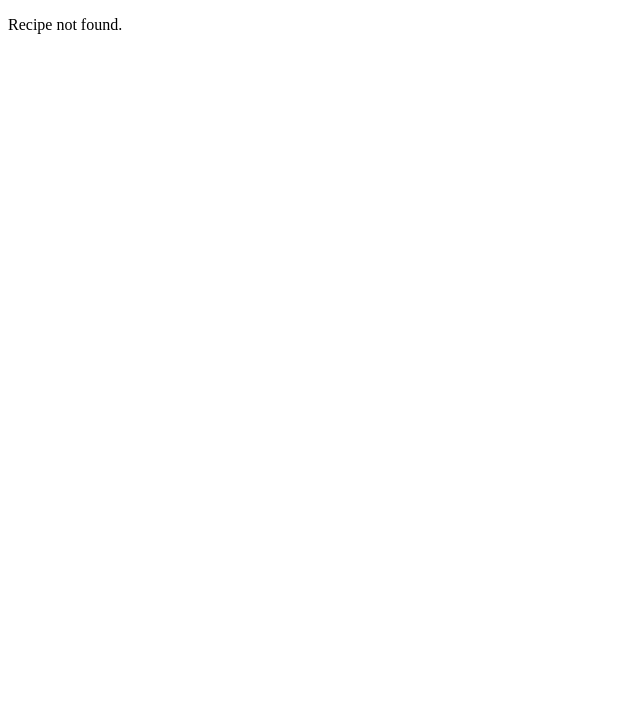
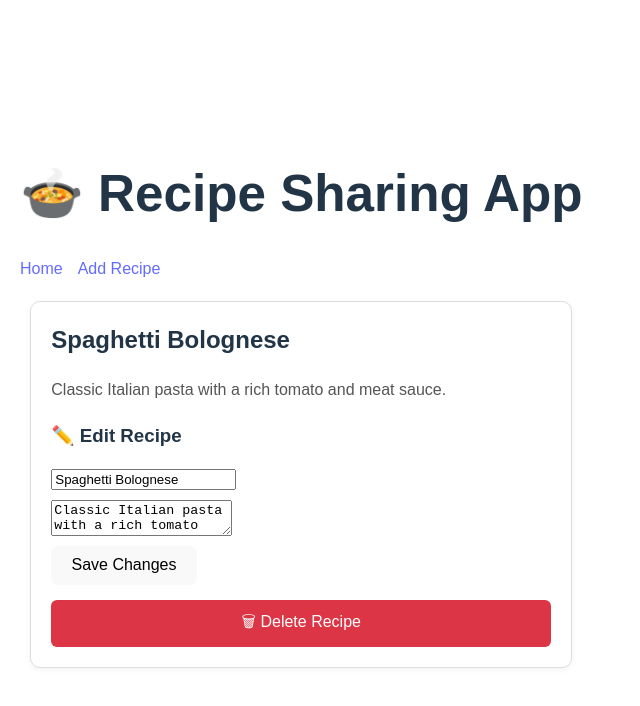
Before and after one commit to Gbemilash/alx-fe-reactjs, a React (Vite) app in the folder recipe-sharing-app/: page /recipe/1 in a window 1280 px wide. Before the commit this address had no page. Shown: the top 706 px of the page, without its empty margins (0-640 px from the left). Built offline with nearby package versions, Linux system fonts and the light colour scheme.

Commit message:
feat: complete recipe sharing app with add, view, edit, delete features using Zustand + React Router

```diff
--- a/recipe-sharing-app/src/App.jsx
+++ b/recipe-sharing-app/src/App.jsx
@@ -1,39 +1,44 @@
-import { Link } from "react-router-dom";
+import { useEffect } from "react";
+import { BrowserRouter as Router, Routes, Route, Link } from "react-router-dom";
+import RecipeList from "./components/RecipeList";
+import AddRecipeForm from "./components/AddRecipeForm";
+import RecipeDetails from "./components/RecipeDetails";
 import { useRecipeStore } from "./recipeStore";
 
 export default function App() {
-  const recipes = useRecipeStore((state) => state.recipes);
-  const addRecipe = useRecipeStore((state) => state.addRecipe);
+  const setRecipes = useRecipeStore((state) => state.setRecipes);
 
-  const handleAddRecipe = () => {
-    const title = prompt("Enter recipe title:");
-    const description = prompt("Enter recipe description:");
-    if (title && description) {
-      addRecipe({ title, description });
-    }
-  };
+  useEffect(() => {
+    // ✅ Seed data (will only run on first load)
+    setRecipes([
+      {
+        id: 1,
+        title: "Spaghetti Bolognese",
+        description: "Classic Italian pasta with a rich tomato and meat sauce.",
+      },
+      {
+        id: 2,
+        title: "Chicken Curry",
+        description: "Spicy chicken curry with coconut milk and fresh herbs.",
+      },
+    ]);
+  }, [setRecipes]);
 
   return (
-    <div className="p-4">
-      <h1 className="text-3xl font-bold mb-4">Recipe Sharing App</h1>
+    <Router>
+      <div style={{ padding: "20px", fontFamily: "sans-serif" }}>
+        <h1>🍲 Recipe Sharing App</h1>
+        <nav style={{ marginBottom: "20px" }}>
+          <Link to="/" style={{ marginRight: "15px" }}>Home</Link>
+          <Link to="/add">Add Recipe</Link>
+        </nav>
 
-      <button
-        onClick={handleAddRecipe}
-        className="bg-green-500 text-white p-2 rounded mb-4"
-      >
-        Add Recipe
-      </button>
-
-      <ul>
-        {recipes.length === 0 && <p>No recipes yet. Add one above!</p>}
-        {recipes.map((recipe) => (
-          <li key={recipe.id} className="mb-2">
-            <Link to={`/recipe/${recipe.id}`} className="text-blue-500 underline">
-              {recipe.title}
-            </Link>
-          </li>
-        ))}
-      </ul>
-    </div>
+        <Routes>
+          <Route path="/" element={<RecipeList />} />
+          <Route path="/add" element={<AddRecipeForm />} />
+          <Route path="/recipe/:id" element={<RecipeDetails />} />
+        </Routes>
+      </div>
+    </Router>
   );
 }
--- /dev/null
+++ b/recipe-sharing-app/src/components/AddRecipeForm.jsx
@@ -0,0 +1,69 @@
+import { useState } from "react";
+import { useRecipeStore } from "../recipeStore";
+
+const AddRecipeForm = () => {
+  const addRecipe = useRecipeStore((state) => state.addRecipe);
+  const [title, setTitle] = useState("");
+  const [description, setDescription] = useState("");
+
+  const handleSubmit = (e) => {
+    e.preventDefault();
+    if (!title.trim()) return alert("Please enter a recipe title.");
+    addRecipe({ id: Date.now(), title, description });
+    setTitle("");
+    setDescription("");
+  };
+
+  return (
+    <form
+      onSubmit={handleSubmit}
+      style={{
+        display: "flex",
+        flexDirection: "column",
+        gap: "10px",
+        maxWidth: "400px",
+        margin: "0 auto",
+      }}
+    >
+      <input
+        type="text"
+        value={title}
+        onChange={(e) => setTitle(e.target.value)}
+        placeholder="Recipe title"
+        style={{
+          padding: "10px",
+          borderRadius: "6px",
+          border: "1px solid #ccc",
+          fontSize: "16px",
+        }}
+      />
+      <textarea
+        value={description}
+        onChange={(e) => setDescription(e.target.value)}
+        placeholder="Recipe description"
+        rows={4}
+        style={{
+          padding: "10px",
+          borderRadius: "6px",
+          border: "1px solid #ccc",
+          fontSize: "16px",
+        }}
+      />
+      <button
+        type="submit"
+        style={{
+          backgroundColor: "#007bff",
+          color: "white",
+          border: "none",
+          padding: "10px",
+          borderRadius: "6px",
+          cursor: "pointer",
+        }}
+      >
+        ➕ Add Recipe
+      </button>
+    </form>
+  );
+};
+
+export default AddRecipeForm;
--- a/recipe-sharing-app/src/components/DeleteRecipeButton.jsx
+++ b/recipe-sharing-app/src/components/DeleteRecipeButton.jsx
@@ -1,23 +1,32 @@
-import { useNavigate } from "react-router-dom";
 import { useRecipeStore } from "../recipeStore";
 
-export default function DeleteRecipeButton({ recipeId }) {
+const DeleteRecipeButton = ({ recipeId, onDelete }) => {
   const deleteRecipe = useRecipeStore((state) => state.deleteRecipe);
-  const navigate = useNavigate();
 
   const handleDelete = () => {
-    if (confirm("Are you sure you want to delete this recipe?")) {
+    if (window.confirm("Are you sure you want to delete this recipe?")) {
       deleteRecipe(recipeId);
-      navigate("/");
+      if (onDelete) onDelete();
     }
   };
 
   return (
     <button
       onClick={handleDelete}
-      className="bg-red-500 text-white p-2 rounded mt-2"
+      style={{
+        backgroundColor: "#dc3545",
+        color: "white",
+        border: "none",
+        padding: "10px",
+        borderRadius: "6px",
+        cursor: "pointer",
+        marginTop: "15px",
+        width: "100%",
+      }}
     >
-      Delete Recipe
+      🗑 Delete Recipe
     </button>
   );
-}
+};
+
+export default DeleteRecipeButton;
--- a/recipe-sharing-app/src/components/EditRecipeForm.jsx
+++ b/recipe-sharing-app/src/components/EditRecipeForm.jsx
@@ -1,32 +1,34 @@
 import { useState } from "react";
 import { useRecipeStore } from "../recipeStore";
 
-export default function EditRecipeForm({ recipe }) {
+const EditRecipeForm = ({ recipe }) => {
   const updateRecipe = useRecipeStore((state) => state.updateRecipe);
   const [title, setTitle] = useState(recipe.title);
   const [description, setDescription] = useState(recipe.description);
 
   const handleSubmit = (e) => {
     e.preventDefault();
-    updateRecipe({ ...recipe, title, description });
-    alert("Recipe updated!");
+    updateRecipe(recipe.id, { ...recipe, title, description });
   };
 
   return (
-    <form onSubmit={handleSubmit} className="mt-4">
+    <form onSubmit={handleSubmit} style={{ marginTop: "10px" }}>
       <input
-        className="border p-2 block w-full mb-2"
+        type="text"
         value={title}
         onChange={(e) => setTitle(e.target.value)}
+        placeholder="Title"
+        style={{ display: "block", marginBottom: "10px" }}
       />
       <textarea
-        className="border p-2 block w-full mb-2"
         value={description}
         onChange={(e) => setDescription(e.target.value)}
+        placeholder="Description"
+        style={{ display: "block", marginBottom: "10px" }}
       />
-      <button type="submit" className="bg-blue-500 text-white p-2 rounded">
-        Save
-      </button>
+      <button type="submit">Save Changes</button>
     </form>
   );
-}
+};
+
+export default EditRecipeForm;
--- a/recipe-sharing-app/src/components/RecipeDetails.jsx
+++ b/recipe-sharing-app/src/components/RecipeDetails.jsx
@@ -1,23 +1,38 @@
-import { useParams } from "react-router-dom";
+import { useParams, useNavigate } from "react-router-dom";
 import { useRecipeStore } from "../recipeStore";
 import EditRecipeForm from "./EditRecipeForm";
 import DeleteRecipeButton from "./DeleteRecipeButton";
 
-export default function RecipeDetails() {
+const RecipeDetails = () => {
   const { id } = useParams();
+  const navigate = useNavigate();
   const recipe = useRecipeStore((state) =>
     state.recipes.find((r) => r.id === Number(id))
   );
 
-  if (!recipe) return <p>Recipe not found.</p>;
+  if (!recipe) return <p style={{ textAlign: "center" }}>Recipe not found.</p>;
 
   return (
-    <div className="p-4">
-      <h1 className="text-2xl font-bold">{recipe.title}</h1>
-      <p className="mt-2">{recipe.description}</p>
+    <div
+      style={{
+        maxWidth: "500px",
+        margin: "0 auto",
+        border: "1px solid #ddd",
+        borderRadius: "10px",
+        padding: "20px",
+        background: "#fff",
+        boxShadow: "0 2px 6px rgba(0,0,0,0.05)",
+      }}
+    >
+      <h2 style={{ marginTop: 0 }}>{recipe.title}</h2>
+      <p style={{ color: "#555" }}>{recipe.description}</p>
 
+      <h3 style={{ marginTop: "20px" }}>✏️ Edit Recipe</h3>
       <EditRecipeForm recipe={recipe} />
-      <DeleteRecipeButton recipeId={recipe.id} />
+
+      <DeleteRecipeButton recipeId={recipe.id} onDelete={() => navigate("/")} />
     </div>
   );
-}
+};
+
+export default RecipeDetails;
--- /dev/null
+++ b/recipe-sharing-app/src/components/RecipeList.jsx
@@ -0,0 +1,36 @@
+import { useRecipeStore } from "../recipeStore";
+import { Link } from "react-router-dom";
+
+const RecipeList = () => {
+  const recipes = useRecipeStore((state) => state.recipes);
+
+  if (recipes.length === 0) {
+    return <p style={{ textAlign: "center", marginTop: "20px" }}>No recipes yet. Add one!</p>;
+  }
+
+  return (
+    <div style={{ display: "grid", gap: "15px" }}>
+      {recipes.map((recipe) => (
+        <div
+          key={recipe.id}
+          style={{
+            border: "1px solid #ddd",
+            borderRadius: "10px",
+            padding: "15px",
+            background: "#fafafa",
+            boxShadow: "0 2px 4px rgba(0,0,0,0.05)",
+          }}
+        >
+          <h3 style={{ margin: "0 0 10px 0" }}>
+            <Link to={`/recipe/${recipe.id}`} style={{ textDecoration: "none", color: "#007bff" }}>
+              {recipe.title}
+            </Link>
+          </h3>
+          <p style={{ margin: "0", color: "#444" }}>{recipe.description}</p>
+        </div>
+      ))}
+    </div>
+  );
+};
+
+export default RecipeList;
--- a/recipe-sharing-app/src/main.jsx
+++ b/recipe-sharing-app/src/main.jsx
@@ -1,16 +1,10 @@
-import React from "react";
-import ReactDOM from "react-dom/client";
-import { BrowserRouter, Routes, Route } from "react-router-dom";
-import App from "./App.jsx";
-import RecipeDetails from "./components/RecipeDetails.jsx";
+import React from 'react'
+import ReactDOM from 'react-dom/client'
+import App from './App'
+import './index.css'
 
-ReactDOM.createRoot(document.getElementById("root")).render(
+ReactDOM.createRoot(document.getElementById('root')).render(
   <React.StrictMode>
-    <BrowserRouter>
-      <Routes>
-        <Route path="/" element={<App />} />
-        <Route path="/recipe/:id" element={<RecipeDetails />} />
-      </Routes>
-    </BrowserRouter>
+    <App />
   </React.StrictMode>
-);
+)
--- a/recipe-sharing-app/src/recipeStore.js
+++ b/recipe-sharing-app/src/recipeStore.js
@@ -2,13 +2,14 @@ import { create } from 'zustand';
 
 export const useRecipeStore = create((set) => ({
   recipes: [],
-  addRecipe: (recipe) => set((state) => ({
-    recipes: [...state.recipes, { ...recipe, id: Date.now() }]
-  })),
-  updateRecipe: (updatedRecipe) => set((state) => ({
-    recipes: state.recipes.map(r => r.id === updatedRecipe.id ? updatedRecipe : r)
-  })),
-  deleteRecipe: (id) => set((state) => ({
-    recipes: state.recipes.filter(r => r.id !== id)
-  }))
+  setRecipes: (recipes) => set({ recipes }), // <-- add this back
+  addRecipe: (recipe) => set((state) => ({ recipes: [...state.recipes, recipe] })),
+  updateRecipe: (id, updatedRecipe) =>
+    set((state) => ({
+      recipes: state.recipes.map((r) => (r.id === id ? updatedRecipe : r)),
+    })),
+  deleteRecipe: (id) =>
+    set((state) => ({
+      recipes: state.recipes.filter((r) => r.id !== id),
+    })),
 }));
```
Also changed, not shown: recipe-sharing-app/src/components/recipeStore.js (deleted, +0 -7 lines).
